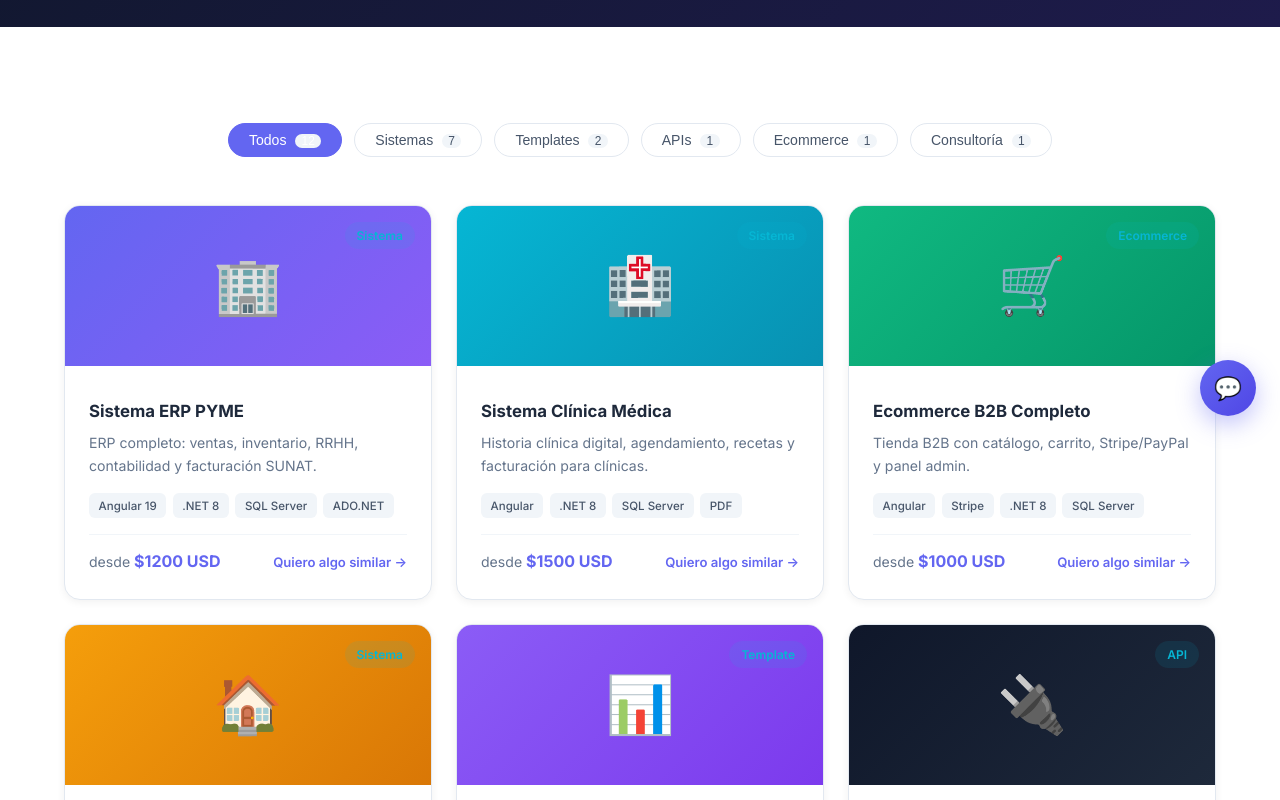
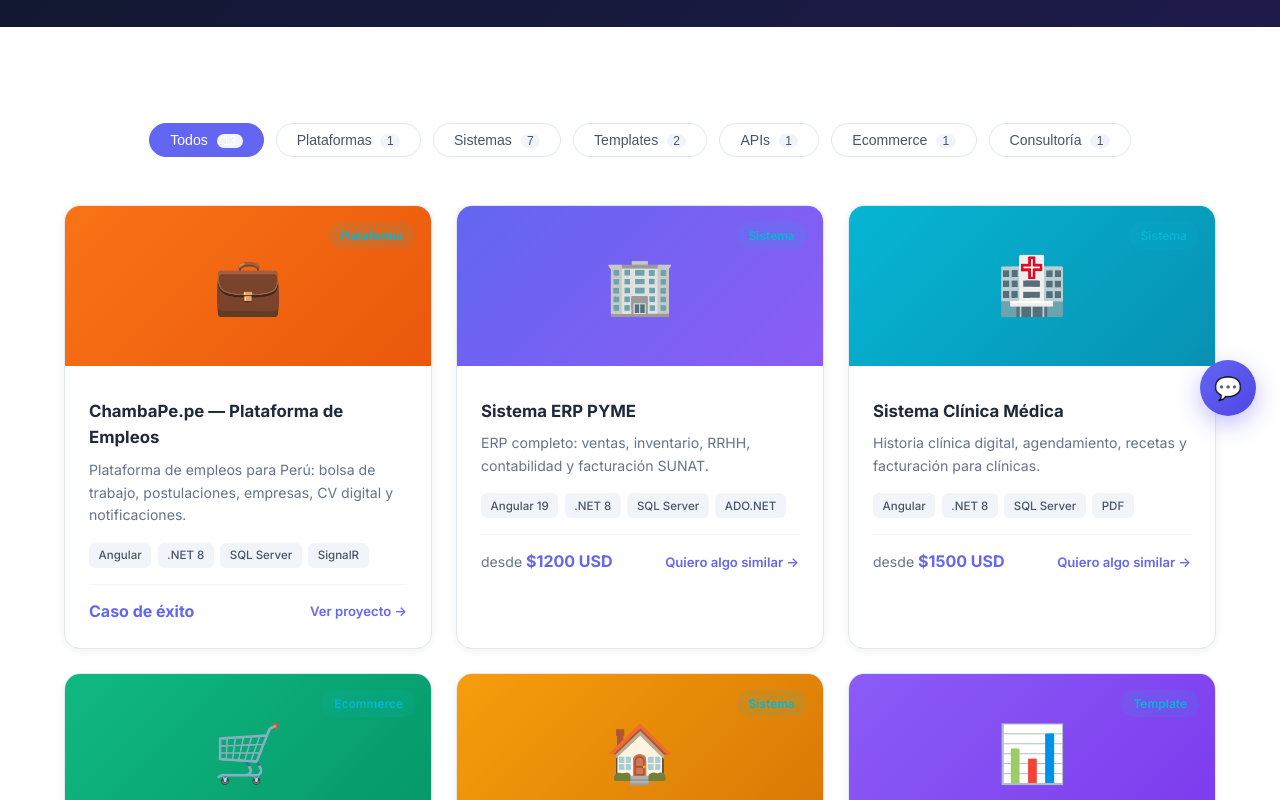
Before and after one commit to caleblunaxd123/luna-frontend, an Angular app: page /portafolio in a window 1280 px wide. Shown: the part 360-1160 px from the top of the page. Built offline with nearby package versions, Linux system fonts and the light colour scheme.

Commit message:
feat: ChambaPe en portfolio, chatbot, CallMeBot WhatsApp, perfiles multi-plataforma

```diff
--- a/src/app/pages/portfolio/portfolio.component.html
+++ b/src/app/pages/portfolio/portfolio.component.html
@@ -31,8 +31,16 @@
               @for (s of p.stack; track s) { <span class="tech-pill">{{ s }}</span> }
             </div>
             <div class="pj-footer">
-              <span class="pj-price">desde <strong>${{ p.precio }} USD</strong></span>
-              <a routerLink="/contacto" class="btn-link">Quiero algo similar →</a>
+              @if (p.precio > 0) {
+                <span class="pj-price">desde <strong>${{ p.precio }} USD</strong></span>
+              } @else {
+                <span class="pj-price"><strong>Caso de éxito</strong></span>
+              }
+              @if (p.url) {
+                <a [href]="p.url" target="_blank" class="btn-link">Ver proyecto →</a>
+              } @else {
+                <a routerLink="/contacto" class="btn-link">Quiero algo similar →</a>
+              }
             </div>
           </div>
         </div>
--- a/src/app/pages/portfolio/portfolio.component.ts
+++ b/src/app/pages/portfolio/portfolio.component.ts
@@ -16,6 +16,7 @@
 
   filtros = [
     { key: 'todos',      label: 'Todos'          },
+    { key: 'Plataforma', label: 'Plataformas'    },
     { key: 'Sistema',    label: 'Sistemas'        },
     { key: 'Template',   label: 'Templates'       },
     { key: 'API',        label: 'APIs'            },
@@ -24,6 +25,14 @@
   ];
 
   proyectos = [
+    // ── PROYECTOS REALES ──────────────────────────────────────────────────
+    { nombre: 'ChambaPe.pe — Plataforma de Empleos', tipo: 'Plataforma', icon: '💼',
+      gradient: 'linear-gradient(135deg,#f97316,#ea580c)',
+      desc: 'Plataforma de empleos para Perú: bolsa de trabajo, postulaciones, empresas, CV digital y notificaciones.',
+      stack: ['Angular', '.NET 8', 'SQL Server', 'SignalR'],
+      precio: 0,
+      url: 'https://www.chambape.pe' },
+    // ── SISTEMAS ─────────────────────────────────────────────────────────
     { nombre: 'Sistema ERP PYME', tipo: 'Sistema', icon: '🏢',
       gradient: 'linear-gradient(135deg,#6366f1,#8b5cf6)',
       desc: 'ERP completo: ventas, inventario, RRHH, contabilidad y facturación SUNAT.',
```
